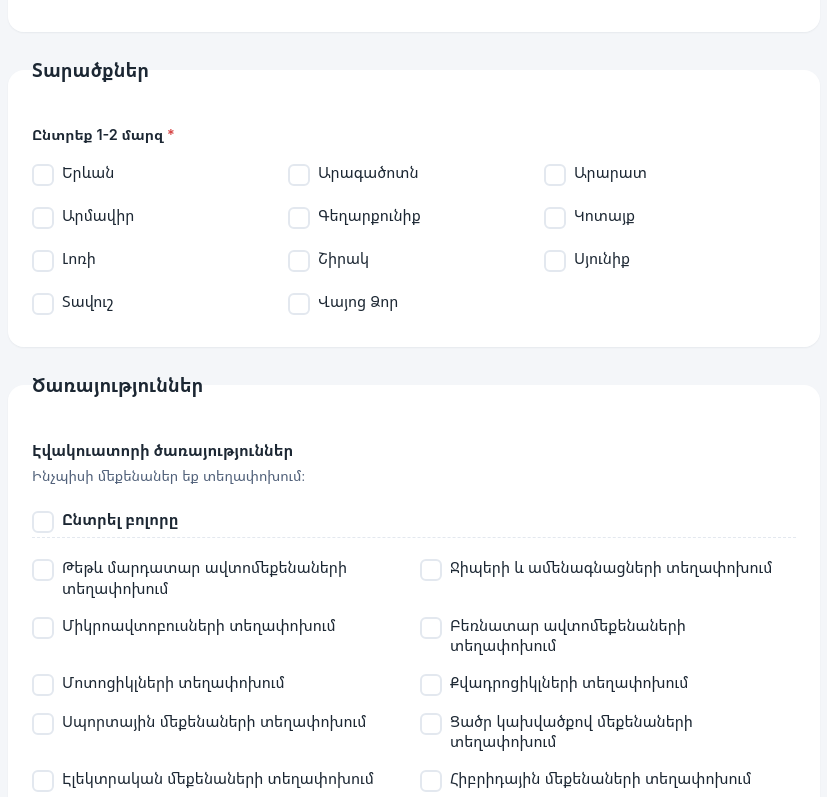
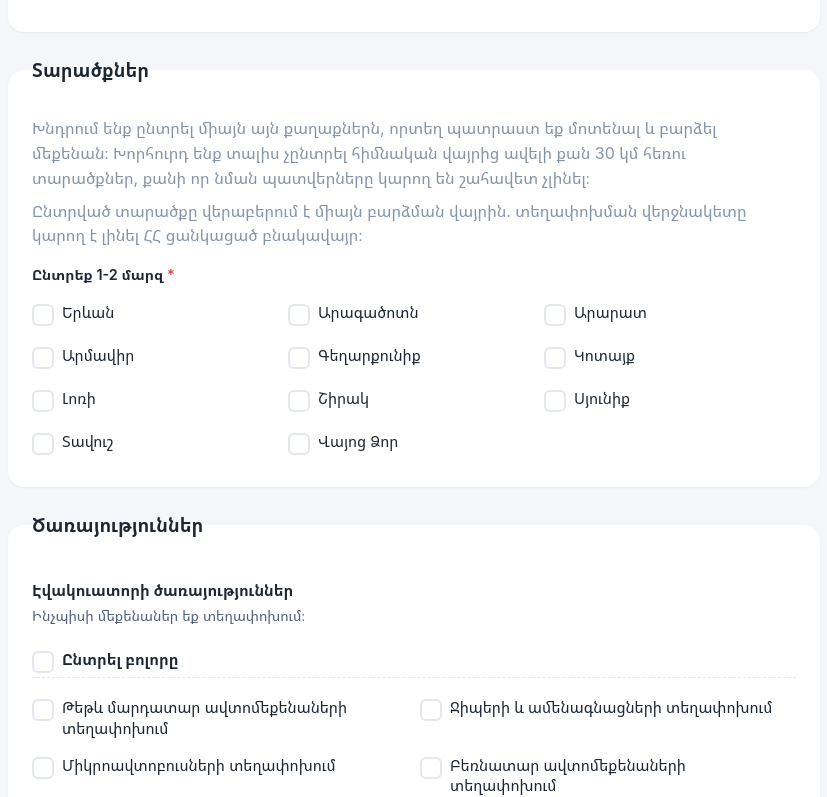
Before and after one commit to Sayadh/evakuators, a Nuxt app in the folder frontend/: page /register in a window 1280 px wide. Shown: the part 1107-1904 px from the top of the page, without its empty margins (226-1053 px from the left). Built offline with nearby package versions, Linux system fonts and the light colour scheme.

Commit message:
add alert text

```diff
--- a/frontend/pages/register.vue
+++ b/frontend/pages/register.vue
@@ -217,8 +217,7 @@ function validate(): boolean {
       : '')
   errors.regionSlugs = form.regionSlugs.length === 0 ? 'Ընտրեք 1-2 մարզ' : ''
   errors.citySlugs = form.citySlugs.length === 0 ? 'Ընտրեք առնվազն մեկ քաղաք կամ շրջան' : ''
-  errors.services =
-    form.services.length === 0 ? 'Ընտրեք առնվազն մեկ ծառայություն' : ''
+  errors.services = form.services.length === 0 ? 'Ընտրեք առնվազն մեկ ծառայություն' : ''
   // Fully optional — driver may leave both 24/7 unselected and hours unset.
   // Only flag it when exactly one of the two times got filled in, since
   // that combination can't be saved as a valid range either way.
@@ -228,7 +227,8 @@ function validate(): boolean {
       : ''
   errors.mainImage = form.mainImageName ? '' : 'Ավելացրեք գլխավոր նկարը'
   errors.priceCityCallout = validateField(form.priceCityCallout, [isAmount()]) ?? ''
-  errors.pricePerKm = validateField(form.pricePerKm, [isAmount('Մուտքագրեք 1 կմ-ի գինը թվերով (օր.՝ 300)')]) ?? ''
+  errors.pricePerKm =
+    validateField(form.pricePerKm, [isAmount('Մուտքագրեք 1 կմ-ի գինը թվերով (օր.՝ 300)')]) ?? ''
   errors.priceWaitingPerHour = validateField(form.priceWaitingPerHour, [isAmount()]) ?? ''
   errors.priceNightSurchargePercent =
     validateField(form.priceNightSurchargePercent, [isPercent()]) ?? ''
@@ -377,9 +377,22 @@ async function onSubmit(): Promise<void> {
       <fieldset class="register__section">
         <legend class="register__legend">Մեքենայի տվյալներ</legend>
         <div class="register__grid">
-          <AppInput v-model="form.brand" label="Մակնիշ" placeholder="Isuzu" required :error="errors.brand" />
+          <AppInput
+            v-model="form.brand"
+            label="Մակնիշ"
+            placeholder="Isuzu"
+            required
+            :error="errors.brand"
+          />
           <AppInput v-model="form.model" label="Մոդել (ոչ պարտադիր)" placeholder="NPR 75" />
-          <AppInput v-model="form.year" label="Տարեթիվ" type="number" placeholder="2018" required :error="errors.year" />
+          <AppInput
+            v-model="form.year"
+            label="Տարեթիվ"
+            type="number"
+            placeholder="2018"
+            required
+            :error="errors.year"
+          />
           <AppSelect
             v-model="form.vehicleType"
             :options="vehicleTypeOptions"
@@ -427,6 +440,15 @@ async function onSubmit(): Promise<void> {
 
       <fieldset class="register__section">
         <legend class="register__legend">Տարածքներ</legend>
+        <p class="register__note">
+          Խնդրում ենք ընտրել միայն այն քաղաքներն, որտեղ պատրաստ եք մոտենալ և բարձել
+          մեքենան։ Խորհուրդ ենք տալիս չընտրել հիմնական վայրից ավելի քան 30 կմ հեռու տարածքներ, քանի
+          որ նման պատվերները կարող են շահավետ չլինել։
+        </p>
+        <p class="register__note">
+          Ընտրված տարածքը վերաբերում է միայն բարձման վայրին․ տեղափոխման վերջնակետը կարող է լինել ՀՀ
+          ցանկացած բնակավայր։
+        </p>
         <!-- Same component the dashboard uses, so what a driver can pick here
              and what they can change later can never drift apart. -->
         <ServiceAreaPicker
@@ -440,7 +462,11 @@ async function onSubmit(): Promise<void> {
       <fieldset class="register__section">
         <legend class="register__legend">Ծառայություններ</legend>
         <p v-if="errors.services" class="register__error" role="alert">{{ errors.services }}</p>
-        <ServiceCategoryPicker v-model="form.services" :categories="SERVICE_CATEGORIES" mode="form" />
+        <ServiceCategoryPicker
+          v-model="form.services"
+          :categories="SERVICE_CATEGORIES"
+          mode="form"
+        />
 
         <div v-if="!is247" class="register__working-hours">
           <p class="register__working-hours-label">Աշխատանքային ժամեր (ոչ պարտադիր)</p>
@@ -457,8 +483,8 @@ async function onSubmit(): Promise<void> {
       <fieldset class="register__section">
         <legend class="register__legend">Գներ (ոչ պարտադիր)</legend>
         <p class="register__note">
-          Այս հատվածը լրացնելով և մրցունակ գին նշելով՝ կարող եք ավելացնել ձեր պատվերների քանակը։
-          Ձեր էջում կցուցադրվեն միայն լրացված դաշտերը։
+          Այս հատվածը լրացնելով և մրցունակ գին նշելով՝ կարող եք ավելացնել ձեր պատվերների քանակը։ Ձեր
+          էջում կցուցադրվեն միայն լրացված դաշտերը։
         </p>
         <div class="register__grid">
           <AppInput
@@ -512,10 +538,12 @@ async function onSubmit(): Promise<void> {
               type="file"
               accept="image/*"
               @change="onMainImageChange"
-            >
-            <span v-if="form.mainImageName" class="register__file-name">{{ form.mainImageName }}</span>
+            />
+            <span v-if="form.mainImageName" class="register__file-name">{{
+              form.mainImageName
+            }}</span>
             <div v-if="mainImagePreview" class="register__image-preview-wrap">
-              <img :src="mainImagePreview" alt="" class="register__image-preview" >
+              <img :src="mainImagePreview" alt="" class="register__image-preview" />
               <button
                 type="button"
                 class="register__image-remove"
@@ -538,7 +566,7 @@ async function onSubmit(): Promise<void> {
               accept="image/*"
               multiple
               @change="onExtraImagesChange"
-            >
+            />
             <span v-if="form.extraImageNames.length" class="register__file-name">
               {{ form.extraImageNames.length }}/{{ MAX_EXTRA_IMAGES }} ֆայլ ընտրված է
             </span>
@@ -548,7 +576,7 @@ async function onSubmit(): Promise<void> {
                 :key="index"
                 class="register__image-preview-wrap"
               >
-                <img :src="preview" alt="" class="register__image-preview" >
+                <img :src="preview" alt="" class="register__image-preview" />
                 <button
                   type="button"
                   class="register__image-remove"
@@ -779,7 +807,7 @@ async function onSubmit(): Promise<void> {
 
   &__note {
     margin: calc(-1 * var(--space-2)) 0 var(--space-4);
-    font-size: 0.85rem;
+    font-size: 1rem;
     color: var(--color-text-muted);
   }
 
```
